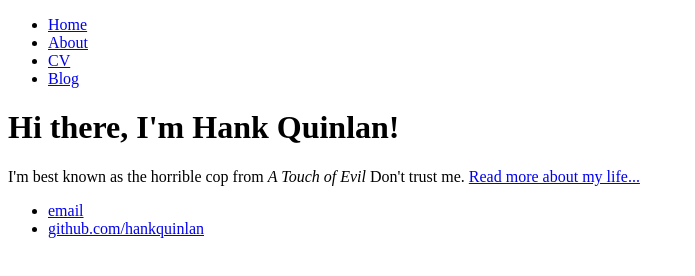
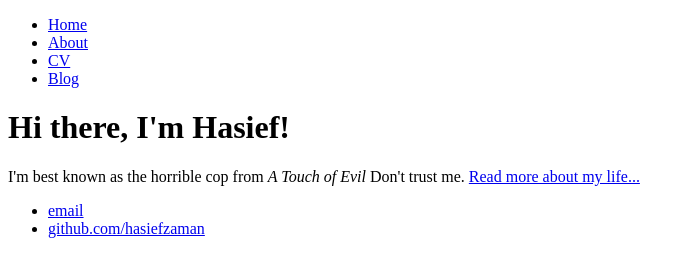
Before and after one commit to hasiefzaman/hasiefzaman.github.io, a plain HTML site: page index.html in a window 1280 px wide. Shown: the whole page, without its empty margins (0-695 px from the left). Drawn offline with Linux system fonts and the light colour scheme.

Commit message:
Update index.html

```diff
--- a/index.html
+++ b/index.html
@@ -1,7 +1,7 @@
 <!DOCTYPE html>
 <html>
 	<head>
-		<title>Hank Quinlan, Horrible Cop</title>
+		<title>Hasief</title>
 	</head>
 	<body>
 		<nav>
@@ -14,14 +14,14 @@
 		</nav>
 		<div class="container">
     		<div class="blurb">
-        		<h1>Hi there, I'm Hank Quinlan!</h1>
+        		<h1>Hi there, I'm Hasief!</h1>
 				<p>I'm best known as the horrible cop from <em>A Touch of Evil</em> Don't trust me. <a href="/about">Read more about my life...</a></p>
     		</div><!-- /.blurb -->
 		</div><!-- /.container -->
 		<footer>
     		<ul>
-        		<li><a href="mailto:hankquinlanhub@gmail.com">email</a></li>
-        		<li><a href="https://github.com/hankquinlan">github.com/hankquinlan</a></li>
+        		<li><a href="mailto:hasiefzaman@gmail.com">email</a></li>
+        		<li><a href="https://github.com/hasiefzaman">github.com/hasiefzaman</a></li>
 			</ul>
 		</footer>
 	</body>
```
